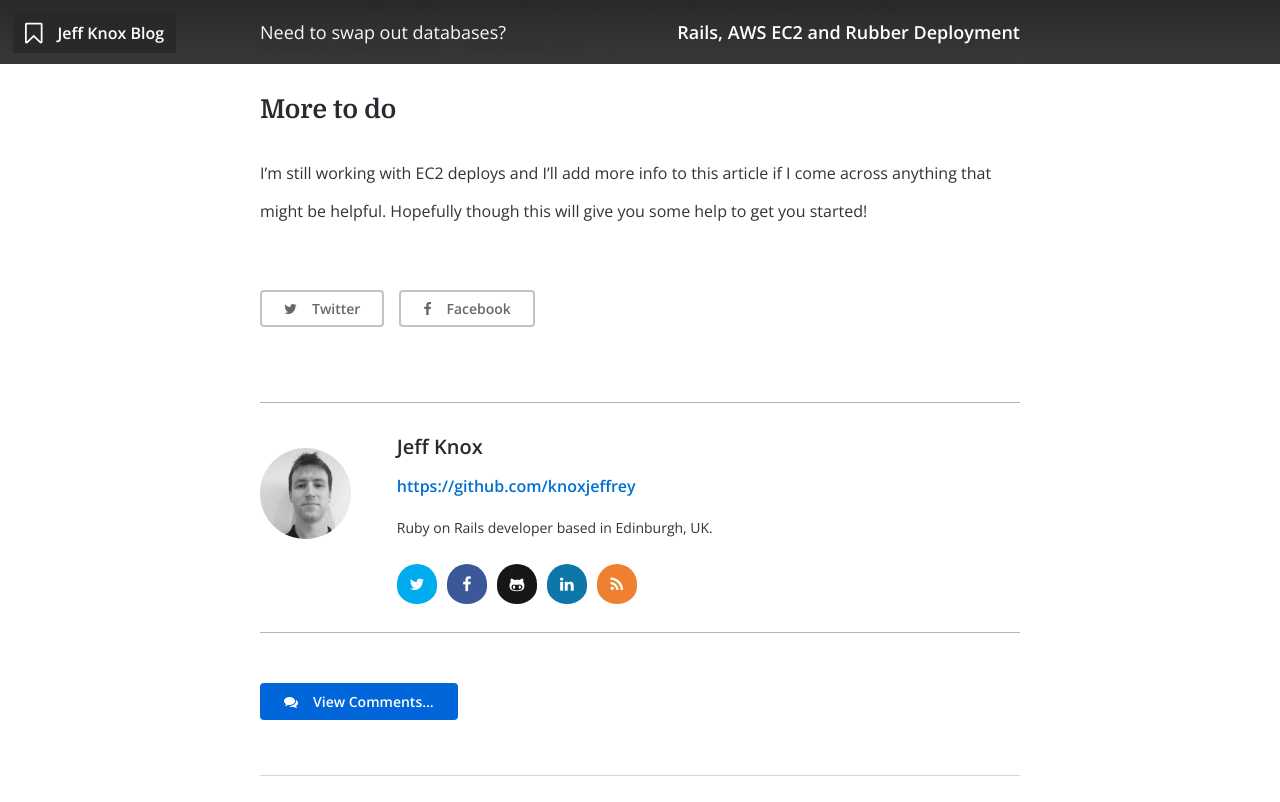
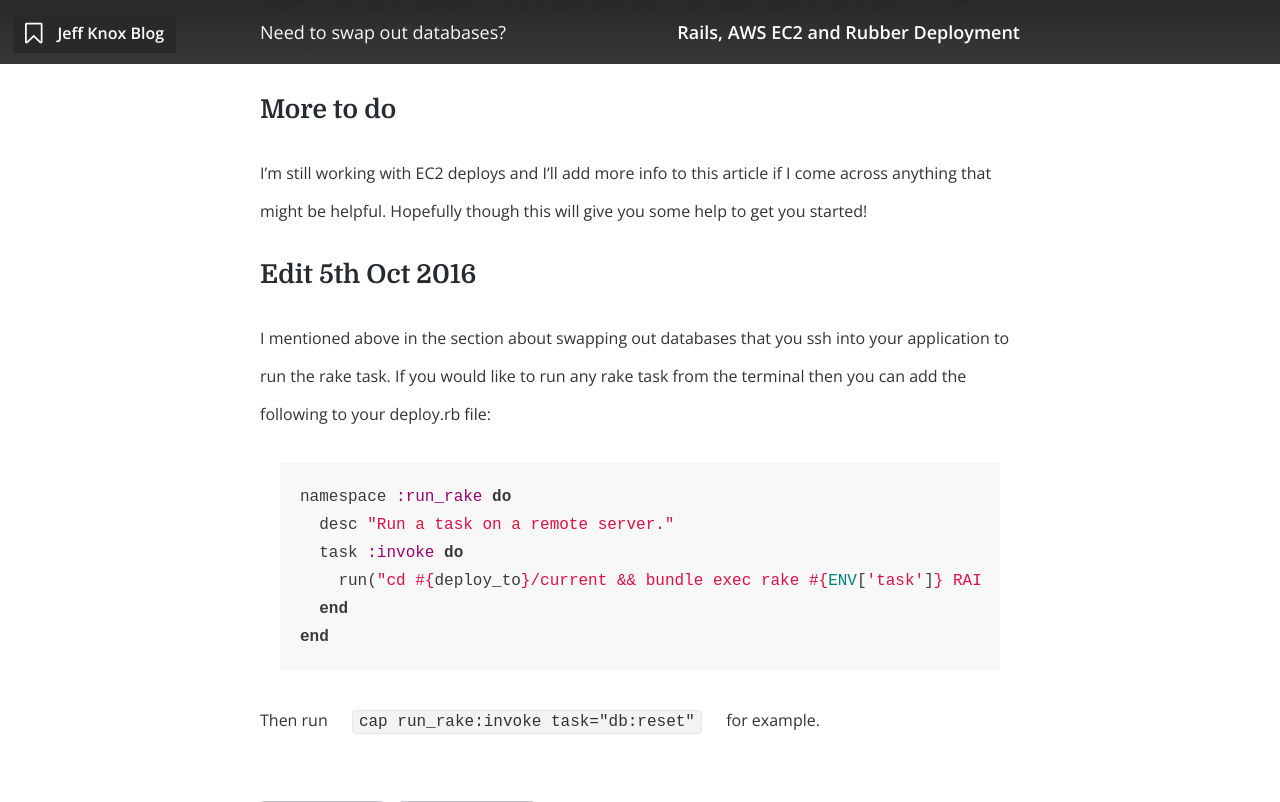
Before and after one commit to knoxjeffrey/knoxjeffrey.github.io, a Jekyll site: the page built from _posts/2016-09-19-rails-ec2-rubber-deployment.markdown, in a window 1280 px wide and 900 px high, scrolled down 9823 px, cut to the strip 0-802 px from the top of the window. Built offline with Jekyll 4.4.1, drawn with Linux system fonts in a browser that asks for light colours; nearby versions of some CDN libraries.

Commit message:
edit to rubber file

````diff
--- a/_posts/2016-09-19-rails-ec2-rubber-deployment.markdown
+++ b/_posts/2016-09-19-rails-ec2-rubber-deployment.markdown
@@ -280,3 +280,17 @@
 ## More to do
 
 I'm still working with EC2 deploys and I'll add more info to this article if I come across anything that might be helpful. Hopefully though this will give you some help to get you started!
+
+## Edit 5th Oct 2016
+
+I mentioned above in the section about swapping out databases that you ssh into your application to run the rake task. If you would like to run any rake task from the terminal then you can add the following to your deploy.rb file:
+
+```ruby
+namespace :run_rake do
+  desc "Run a task on a remote server."
+  task :invoke do
+    run("cd #{deploy_to}/current && bundle exec rake #{ENV['task']} RAILS_ENV=#{rails_env}")
+  end
+end
+```
+Then run ```cap run_rake:invoke task="db:reset"``` for example.
````
Also changed, not shown: Gemfile.lock.
